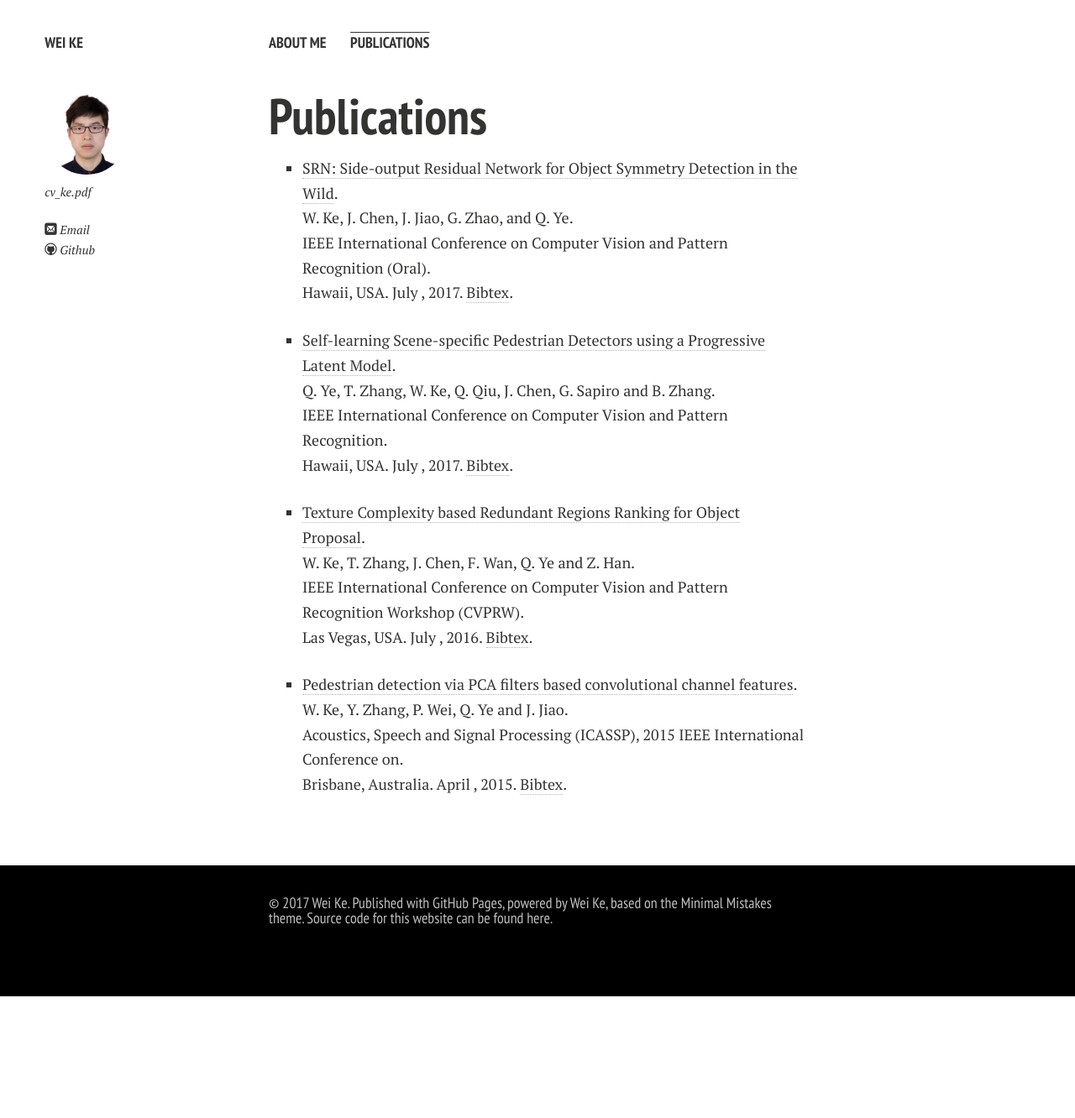
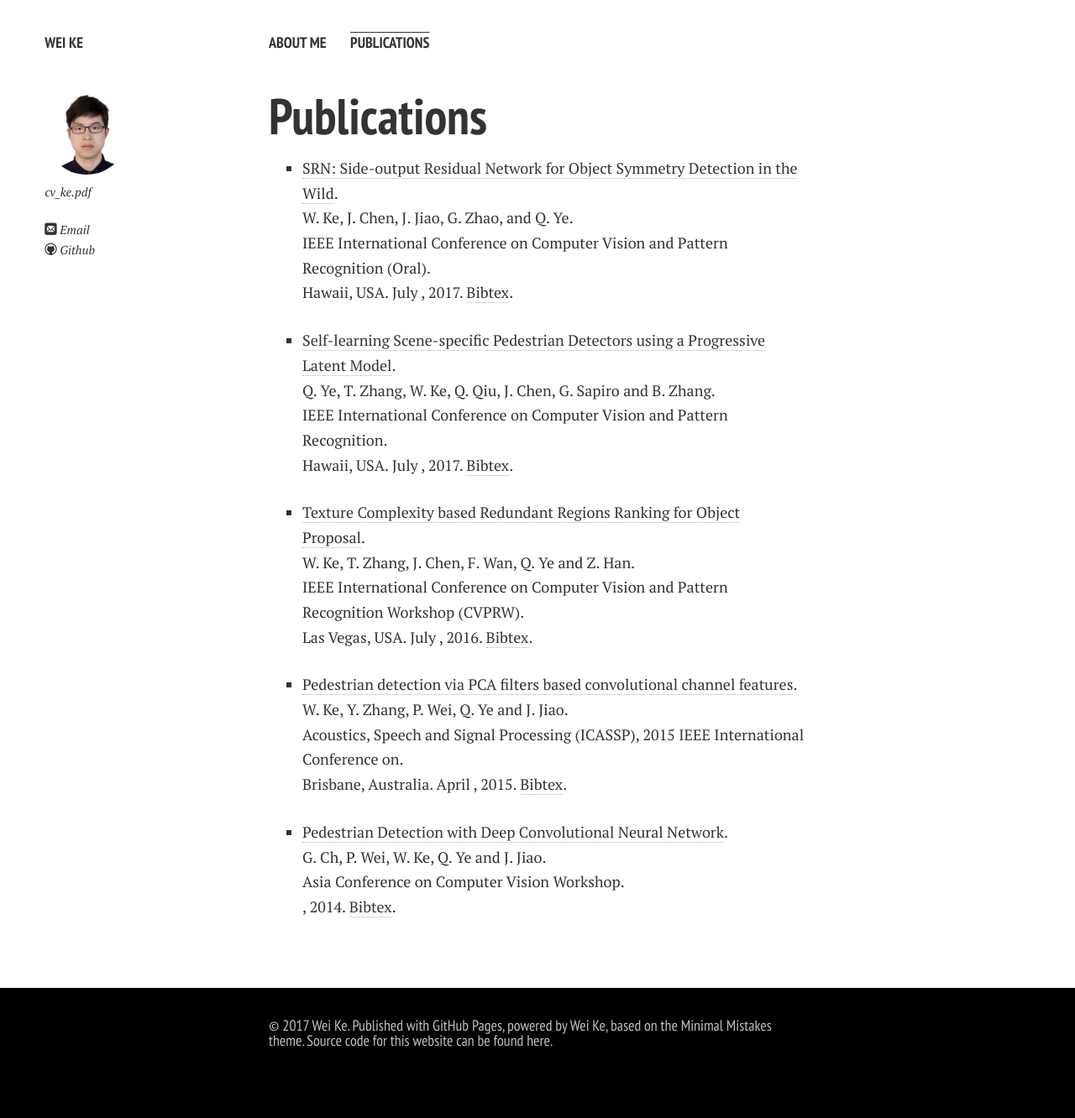
Before and after one commit to KevinKecc/kevinkecc.github.com, a Jekyll site: the page built from publications.md, in a window 1280 px wide. Shown: the whole page at 84% size. Built offline with Jekyll 4.4.1, drawn with Linux system fonts in a browser that asks for light colours; nearby versions of some CDN libraries; before the commit the page ends 1187 px from its top, so only the background shows below that.

Commit message:
Update publications.md

```diff
--- a/publications.md
+++ b/publications.md
@@ -44,6 +44,13 @@ pubs:
     url: http://ieeexplore.ieee.org/stamp/stamp.jsp?tp=&arnumber=7178199
     bibtex: ke2015pedestrian.bib
 
+  - author: "G. Ch, P. Wei, W. Ke, Q. Ye and J. Jiao"
+    title: "Pedestrian Detection with Deep Convolutional Neural Network"
+    keywords: "Pedestrian detection"
+    year: "2014"
+    booktitle: "Asia Conference on Computer Vision Workshop"
+    url: https://link.springer.com/chapter/10.1007/978-3-319-16628-5_26
+    bibtex: chen2014pedestrain.bib
 
 ---
 
```
